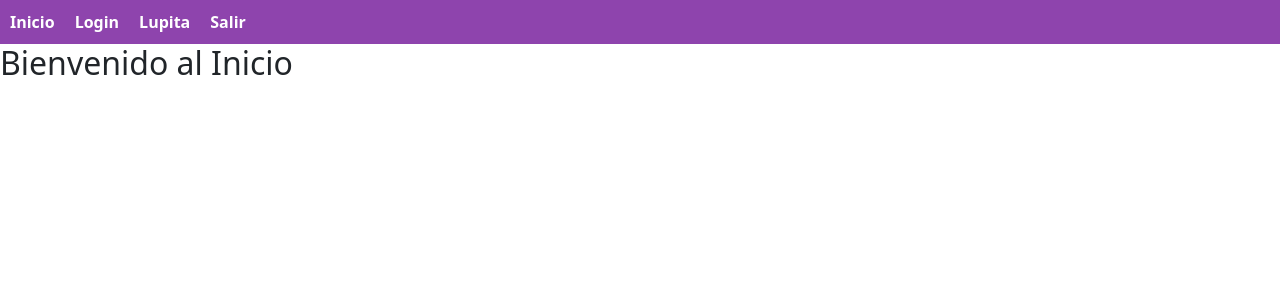
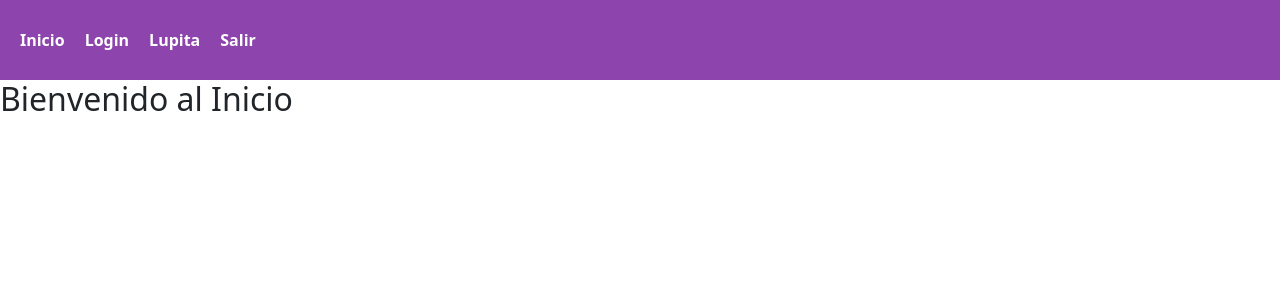
Before and after one commit to changastyle/luanita-react-teach, a React (Vite) app: page / in a window 1280 px wide. Shown: the top 300 px of the page. Built offline with nearby package versions, Linux system fonts and the light colour scheme.

Commit message:
Ejemplo de App Context - Variable comun para todos los componentes

```diff
--- a/src/App.jsx
+++ b/src/App.jsx
@@ -8,6 +8,7 @@ import Inicio from "./pages/Inicio.jsx";
 import Lupita from "./pages/Lupita.jsx";
 import Login from "./pages/Login.jsx";
 import Salir from "./pages/Salir.jsx";
+import {AppProvider} from "./contexto/AppContext.jsx";
 
 function App() {
     const arrMenus = [
@@ -18,6 +19,7 @@ function App() {
     ];
     return (
         <>
+            <AppProvider>
                 <Router>
                     <Menu bgColor="#8e44ad" fontColor="white" arrMenus={arrMenus}/>
                     <Routes>
@@ -26,6 +28,7 @@ function App() {
                         ))}
                     </Routes>
                 </Router>
+            </AppProvider>
         </>
     );
 }
--- a/src/componentes-reutilizables/Menu.jsx
+++ b/src/componentes-reutilizables/Menu.jsx
@@ -1,6 +1,7 @@
 // src/componentes/Menu.jsx
 
 import React from 'react';
+import { useApp } from '../contexto/AppContext';
 
 export default function Menu(
     {
@@ -12,26 +13,29 @@ export default function Menu(
         ]
     }
 ) {
+    const { bannerHeight } = useApp();
 
-    const menuStyle = {
+    const contMenuStyle = {
         padding: '10px',
         backgroundColor: bgColor,
         display: 'flex',
-        gap: '20px',
+        height: bannerHeight,
+        // gap: '20px',
         // border: '1px solid red',
     };
 
-    const linkStyle = {
+    const enlaceStyle = {
         textDecoration: 'none',
         color: fontColor,
         fontWeight: 'bold',
+        padding: '10px',
     };
 
 
     return (
-        <div className="cont-menu" style={menuStyle}>
+        <div className="cont-menu" style={contMenuStyle}>
             {arrMenus.map((menuLoop , index) => (
-                <a key={index} href={menuLoop.enlace} style={linkStyle}>
+                <a key={index} href={menuLoop.enlace} class="flex-center-v" style={enlaceStyle}>
                     {menuLoop.nombre}
                 </a>
             ))}
--- /dev/null
+++ b/src/contexto/AppContext.jsx
@@ -0,0 +1,23 @@
+// src/context/AppContext.jsx
+import React, { createContext, useContext } from 'react';
+
+const AppContext = createContext();
+
+// eslint-disable-next-line react-refresh/only-export-components
+export const useApp = () => useContext(AppContext);
+
+export const AppProvider = ({ children }) => {
+    const bannerHeight = "80px";
+    const themeColor = "#8e44ad";
+    const fontColor = "white";
+
+    return (
+        <AppContext.Provider value={{
+            bannerHeight,
+            themeColor,
+            fontColor,
+        }}>
+            {children}
+        </AppContext.Provider>
+    );
+};
--- a/src/index.css
+++ b/src/index.css
@@ -54,14 +54,6 @@ button:focus-visible {
   outline: 4px auto -webkit-focus-ring-color;
 }
 
-.bsr {
-  border: solid 1px red;
-}
-.flex
-{
-  display: flex;
-}
-
 @media (prefers-color-scheme: light) {
   :root {
     color: #213547;
@@ -74,3 +66,19 @@ button:focus-visible {
     background-color: #f9f9f9;
   }
 }
+
+
+
+
+/* CSS GLOBAL: */
+.bsr {
+  border: solid 1px red;
+}
+.flex
+{
+  display: flex;
+}
+.flex-center-v {
+  display: flex;
+  align-items: center;
+}
--- a/src/pages/Login.jsx
+++ b/src/pages/Login.jsx
@@ -1,16 +1,29 @@
-// src/pages/Inicio.jsx
-export default function Inicio() {
+// src/pages/Login.jsx
+import bgLogin from '../assets/imgs/bg-login.png';
+import { useApp } from '../contexto/AppContext';
+
+export default function Login() {
+    const { bannerHeight } = useApp();
+
+    const styleImgLogin =
+        {
+            width: '100%',
+            // height: calc(100vh - bannerHeight),
+            height: `calc(100vh - ${bannerHeight})`,
+
+};
     return (
     <>
-        <h2>Bienvenido al Login</h2>
-
-
         <div className="cont-layout col-12 flex">
 
-            <div className="col-izq-layout col-6 bsr">
-                IZQ
+            <div className="col-izq-layout col-6">
+
+                <img className="img-bg-login"
+                    src={bgLogin}
+                    style={styleImgLogin}/>
+
             </div>
-            <div className="col-der-layout col-6 bsr">
+            <div className="col-der-layout col-6">
                 DER
             </div>
         </div>
```
Also changed, not shown: src/App.css (line endings or trailing spaces), src/componentes-reutilizables/FormLogin.jsx (added), 1 other file (tests, documents, lock files or other folders). Lines whose indentation alone changed are shown as unchanged.
